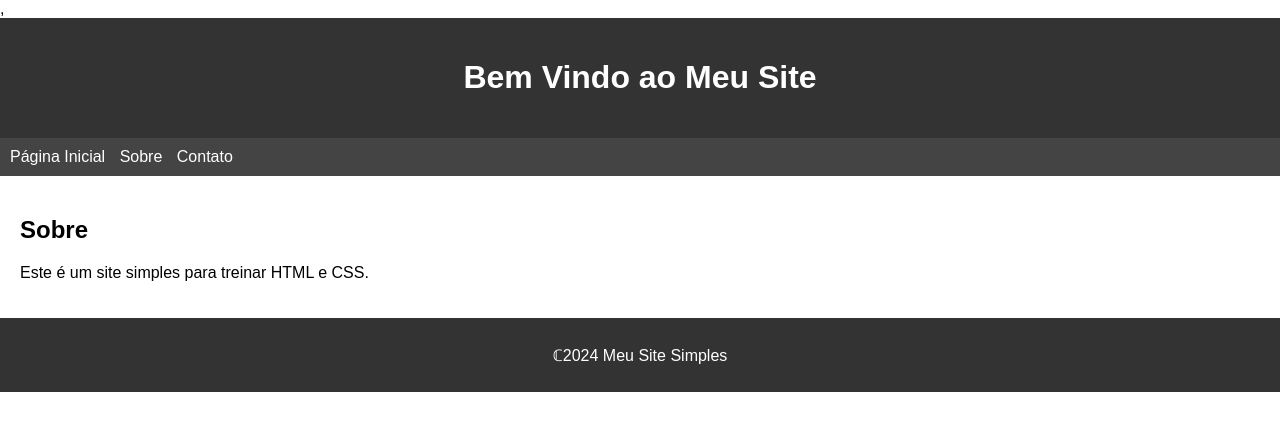
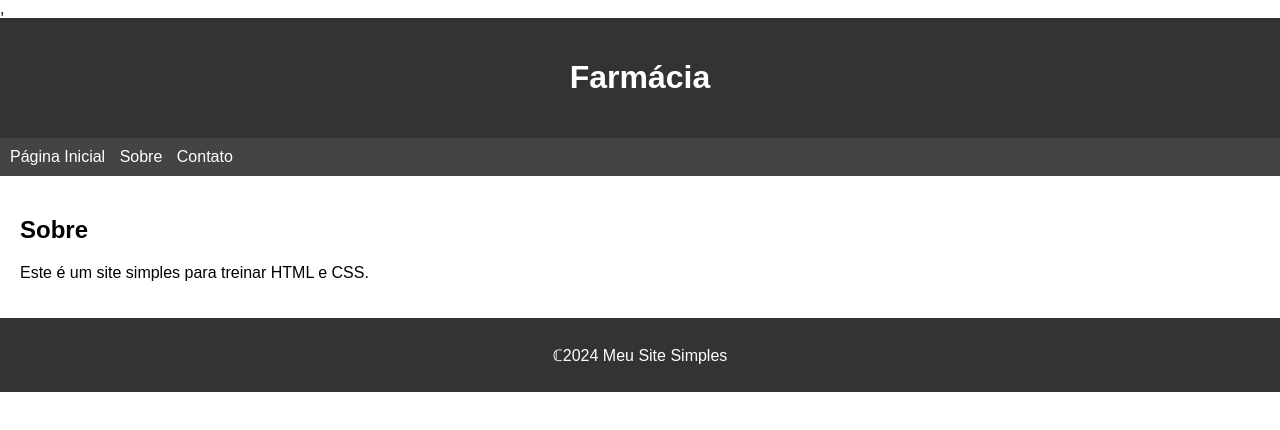
Before and after one commit to danielleandr/dani2, a plain HTML site: page index.html in a window 1280 px wide. Drawn offline with Linux system fonts and the light colour scheme.

Commit message:
envio feito pelo professor

```diff
--- a/index.html
+++ b/index.html
@@ -8,7 +8,7 @@
     </head>
     <body>
         <header>
-            <h1>Bem Vindo ao Meu Site</h1>
+            <h1>Farmácia</h1>
         </header>
         <nav>
             <ul>
```
